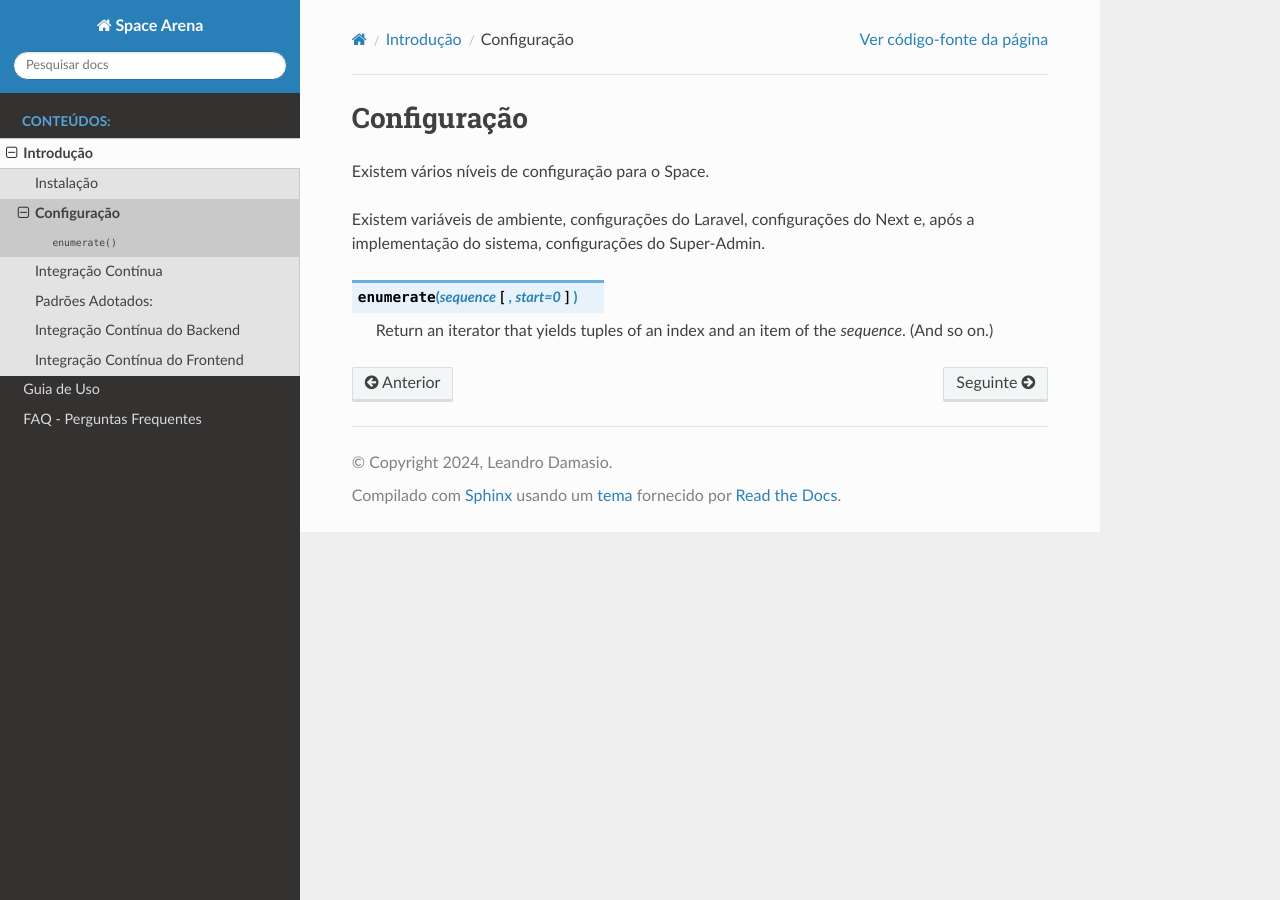
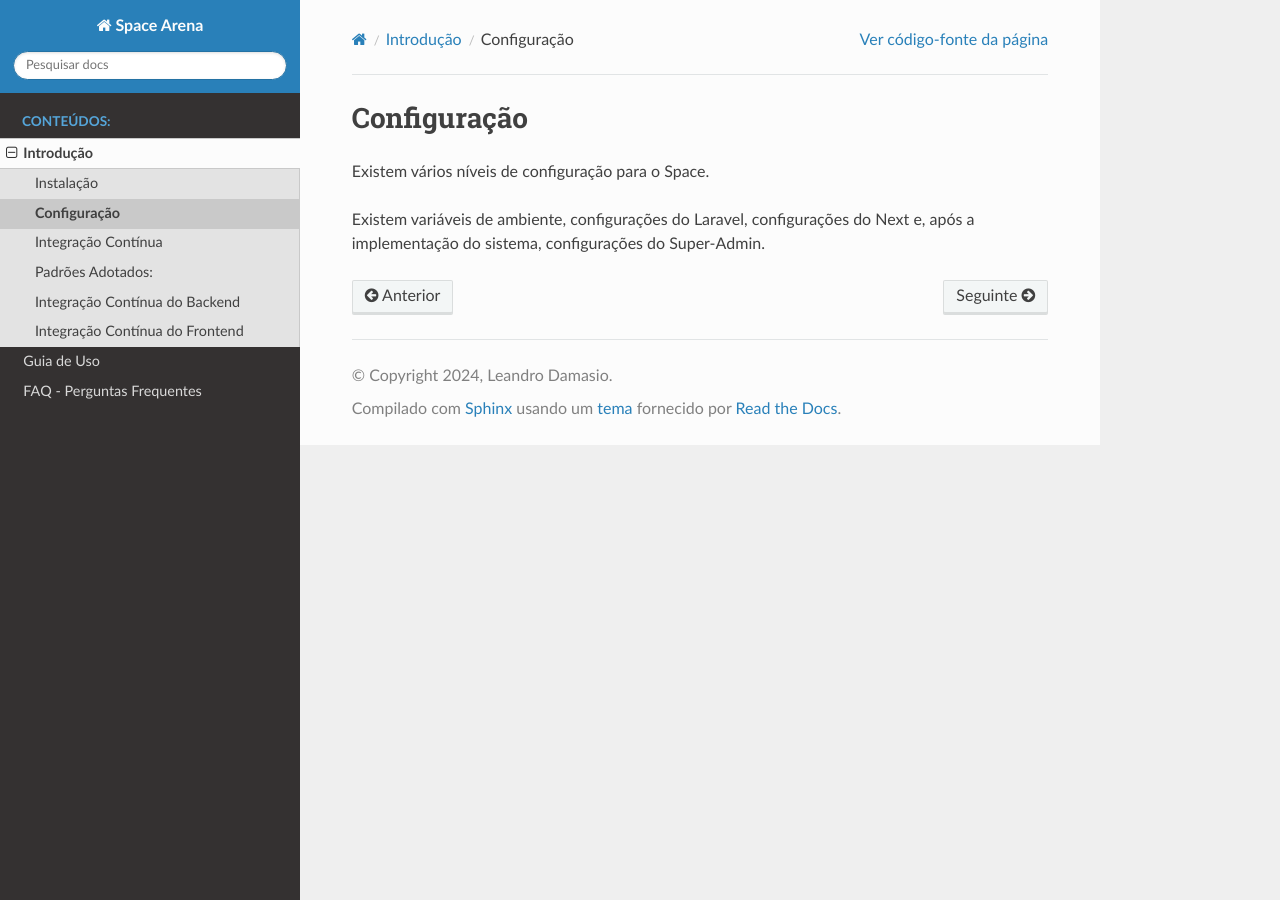
Before and after one commit to Arte-Arena/docs, a Sphinx documentation site: the page built from source/introducao/configuracao.rst, in a window 1280 px wide. Built offline with Sphinx 7.4.7 and the Read the Docs theme 3.1.0, drawn with Linux system fonts in a browser that asks for light colours.

Commit message:
fix: Remove example function

```diff
--- a/source/introducao/configuracao.rst
+++ b/source/introducao/configuracao.rst
@@ -5,8 +5,3 @@ Configuração
 Existem vários níveis de configuração para o Space.
 
 Existem variáveis de ambiente, configurações do Laravel, configurações do Next e, após a implementação do sistema, configurações do Super-Admin.
-
-.. py:function:: enumerate(sequence[, start=0])
-
-   Return an iterator that yields tuples of an index and an item of the
-   *sequence*. (And so on.)
```
